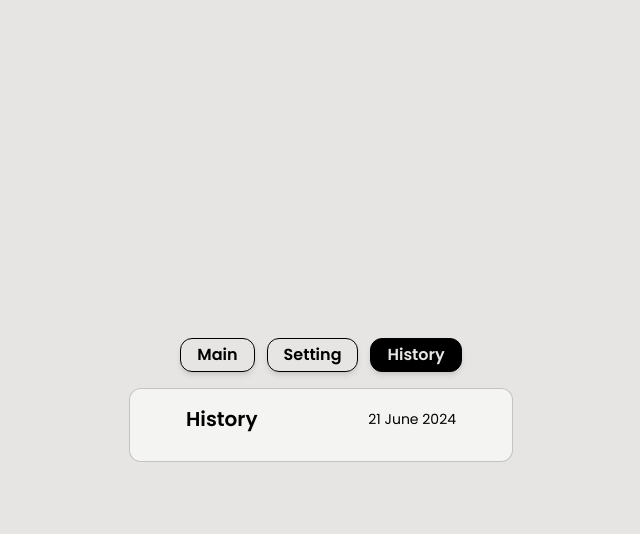
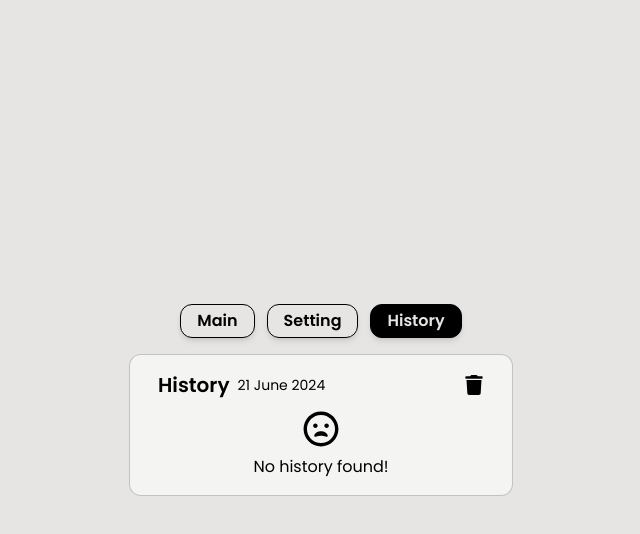
Before and after one commit to rfsyhb/doNow, a React (Vite) app: page / in a window 1280 px wide. Both pictures are taken after a click on the button "History". Shown: the top 534 px of the page, without its empty margins (319-959 px from the left). Built offline with nearby package versions, Linux system fonts and the light colour scheme.

Commit message:
add feature delete and indicator if empty

```diff
--- a/src/components/History.jsx
+++ b/src/components/History.jsx
@@ -1,20 +1,51 @@
 /* eslint-disable react/no-array-index-key */
-import React from 'react';
-import { useSelector } from 'react-redux';
+import React, { useEffect } from 'react';
+import { useDispatch, useSelector } from 'react-redux';
+import { FaTrash } from 'react-icons/fa6';
+import { FaRegFrownOpen } from 'react-icons/fa';
 import useDateTime from '../hooks/useDateTime';
+import {
+  loadHistoryFromLocalStorage,
+  clearHistory,
+} from '../features/history/historySlice';
 
 function History() {
+  const dispatch = useDispatch();
   const history = useSelector((state) => state.history);
   const { todayDate } = useDateTime();
 
+  useEffect(() => {
+    dispatch(loadHistoryFromLocalStorage());
+  }, [dispatch]);
+
+  const handleClearHistory = () => {
+    dispatch(clearHistory());
+  };
+
   return (
     <div className="min-w-96 flex flex-col bg-cardMain p-4 rounded-xl border border-black border-opacity-20">
-      <div className="flex flex-row items-center justify-between px-10 pb-3">
+      <div className="flex flex-row items-center justify-between px-3 pb-3">
+        <div className="flex flex-row items-center gap-2">
           <h2 className="text-xl font-semibold">History</h2>
           <p className="text-sm">{todayDate}</p>
         </div>
+        <button
+          type="button"
+          className="text-xl hover:text-red-500 disabled:text-black"
+          onClick={handleClearHistory}
+          disabled={history.length === 0}
+        >
+          <FaTrash />
+        </button>
+      </div>
       <ul className="flex flex-col gap-1">
-        {history.map((item, index) => (
+        {history.length === 0 ? (
+          <div className="flex flex-col items-center">
+            <FaRegFrownOpen className="text-4xl mb-2" />
+            No history found!
+          </div>
+        ) : (
+          history.map((item, index) => (
             <li
               key={index}
               className="flex flex-row justify-between gap-10 bg-cardAlt p-1 px-3 rounded-xl border border-black border-opacity-10"
@@ -25,7 +56,8 @@ function History() {
                 <span className="text-sm">m</span>
               </p>
             </li>
-        ))}
+          ))
+        )}
       </ul>
     </div>
   );
--- a/src/features/history/historySlice.js
+++ b/src/features/history/historySlice.js
@@ -12,6 +12,11 @@ const saveHistory = (history) => {
   localStorage.setItem(todayKey, JSON.stringify(history));
 };
 
+const clearHistoryFromLocalStorage = () => {
+  const todayKey = getTodayDateKey();
+  localStorage.removeItem(todayKey);
+};
+
 const historySlice = createSlice({
   name: 'history',
   initialState: loadHistory(),
@@ -23,8 +28,13 @@ const historySlice = createSlice({
     loadHistoryFromLocalStorage: () => {
       return loadHistory();
     },
+    clearHistory: () => {
+      clearHistoryFromLocalStorage();
+      return [];
+    },
   },
 });
 
-export const { addHistory, loadHistoryFromLocalStorage } = historySlice.actions;
+export const { addHistory, loadHistoryFromLocalStorage, clearHistory } =
+  historySlice.actions;
 export default historySlice.reducer;
```
Lines whose indentation alone changed are shown as unchanged.
